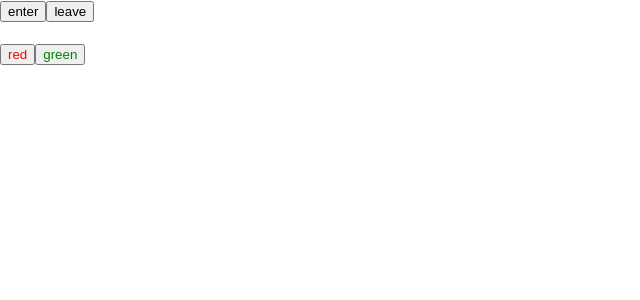
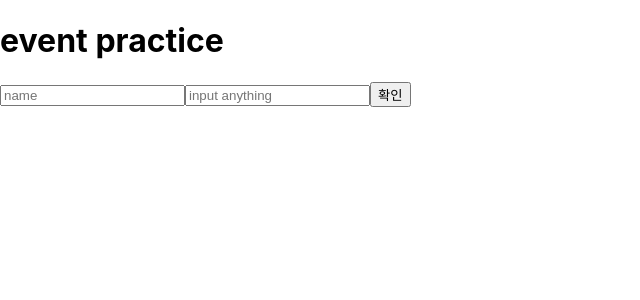
Before and after one commit to sidthefaker/theArtOfReact, a React (Create React App) app: page / in a window 1280 px wide. Shown: the top 300 px of the page, without its empty margins (0-640 px from the left). Built offline with nearby package versions, Linux system fonts and the light colour scheme.

Commit message:
study ch.4.2 예제로 이벤트 핸들링 익히기  - onChange 이벤트  - onClick 이벤트  - 메서드 분리  - 여러개의 인풋  - onKeyPress 핸들링

```diff
--- a/src/App.js
+++ b/src/App.js
@@ -1,8 +1,8 @@
 import React from 'react';
-import Say from './Say';
+import EventPractice from './EventPractice';
 
 const App = () => {
-  return <Say />;
+  return <EventPractice />;
 }
 
 export default App;
--- /dev/null
+++ b/src/EventPractice.js
@@ -0,0 +1,54 @@
+import React, { Component } from 'react';
+
+class EventPractice extends Component {
+  state = {
+    message: '',
+    username: ''
+  }
+
+  handleChange = (e) => {
+    this.setState({
+      [e.target.name]: e.target.value
+    });
+  }
+
+  handleClick = () => {
+    alert(this.state.username + ":" + this.state.message);
+    this.setState({
+      username: '',
+      message: ''
+    });
+  }
+
+  handleKeyPress = (e) => {
+    if(e.key === 'Enter') {
+      this.handleClick();
+    }
+  }
+
+  render() {
+    return (
+      <div>
+        <h1>event practice</h1>
+        <input
+          type="text"
+          name="username"
+          placeholder="name"
+          value={this.state.username}
+          onChange={this.handleChange}
+        />
+        <input
+          type="text"
+          name="message"
+          placeholder="input anything"
+          value={this.state.message}
+          onChange={this.handleChange}
+          onKeyPress={this.handleKeyPress}
+        />
+        <button onClick={this.handleClick}>확인</button>
+      </div>
+    );
+  }
+}
+
+export default EventPractice;
```
